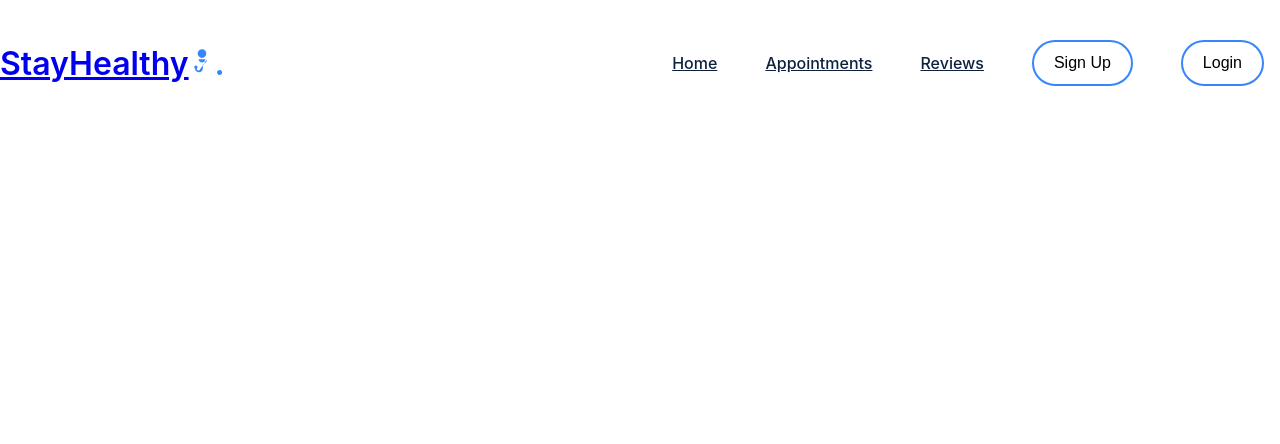
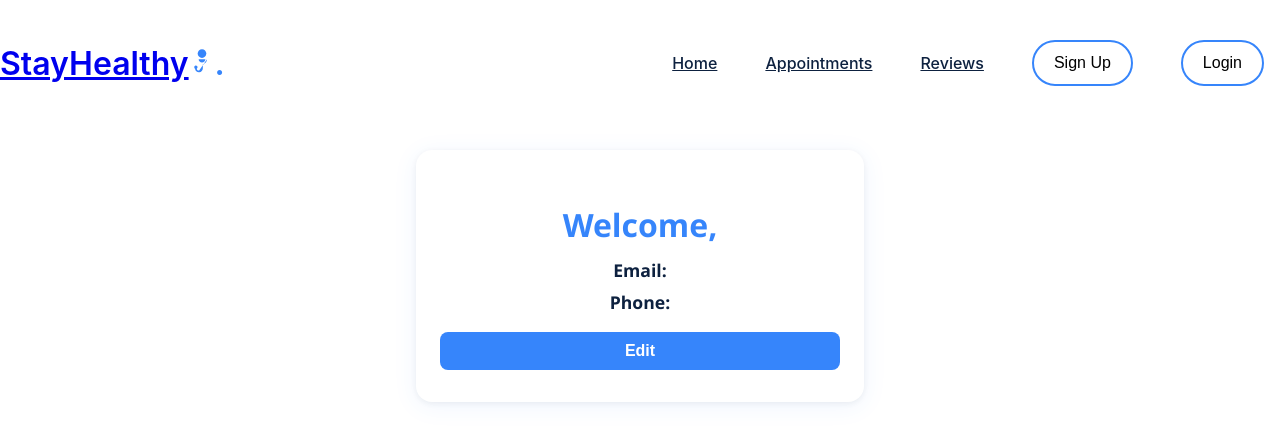
Before and after one commit to EPPE007/test_med_app, a React (Create React App) app: page /Profile in a window 1280 px wide. Shown: the top 444 px of the page. Built offline with nearby package versions, Linux system fonts and the light colour scheme; no server answers; sample sign-in values are in the browser's storage.

Commit message:
ProfileCard

```diff
--- a/src/App.js
+++ b/src/App.js
@@ -13,6 +13,7 @@ import FindDoctorSearch from './Components/FindDoctorSearch/FindDoctorSearch';
 import InstantConsultation from './Components/InstantConsultation/InstantConsultation';
 import Notification from './Components/Notification/Notification';
 import ReviewForm from './Components/ReviewForm/ReviewForm';
+import ProfileForm from './Components/ProfileCard/ProfileCard';
 
 // Function component for the main App
 function App() {
@@ -32,6 +33,8 @@ function App() {
                         <Route path="/instant-consultation" element={<InstantConsultation />} />
                         <Route path="/findDoctorSearch" element={<FindDoctorSearch />} />
                         <Route path="/Reviews" element={<ReviewForm />} />
+                        <Route path="/Profile" element={<ProfileForm />} />
+
                     </Routes>
                 </Notification>
             </BrowserRouter>
--- /dev/null
+++ b/src/Components/ProfileCard/ProfileCard.css
@@ -0,0 +1,74 @@
+.profile-container {
+    max-width: 400px;
+    margin: 150px auto;
+    background: #fff;
+    border-radius: 16px;
+    box-shadow: 0 4px 24px rgba(54, 133, 251, 0.08), 0 1.5px 6px rgba(0,0,0,0.06);
+    padding: 32px 24px;
+    font-family: 'Segoe UI', Arial, sans-serif;
+}
+
+.profile-details h1 {
+    font-size: 2rem;
+    color: #3685fb;
+    margin-bottom: 12px;
+    text-align: center;
+}
+
+.profile-details p {
+    font-size: 1.1rem;
+    color: #222;
+    margin: 8px 0;
+    text-align: center;
+}
+
+.profile-details b {
+    color: #0d213f;
+}
+
+.profile-details button,
+.profile-container button {
+    display: block;
+    width: 100%;
+    padding: 10px 0;
+    margin: 18px 0 0 0;
+    background: #3685fb;
+    color: #fff;
+    border: none;
+    border-radius: 8px;
+    font-size: 1rem;
+    font-weight: 600;
+    cursor: pointer;
+    transition: background 0.2s;
+}
+
+.profile-details button:hover,
+.profile-container button:hover {
+    background: #2563c9;
+}
+
+form label {
+    display: block;
+    margin: 18px 0 6px 0;
+    color: #0d213f;
+    font-weight: 500;
+}
+
+form input[type="text"],
+form input[type="email"] {
+    width: 100%;
+    padding: 10px;
+    border: 1.5px solid #dbeafe;
+    border-radius: 6px;
+    font-size: 1rem;
+    margin-bottom: 8px;
+    background: #f7fafc;
+    transition: border 0.2s;
+}
+
+form input[type="text"]:focus,
+form input[type="email"]:focus {
+    border: 1.5px solid #3685fb;
+    outline: none;
+    background: #fff;
+}
--- /dev/null
+++ b/src/Components/ProfileCard/ProfileCard.js
@@ -0,0 +1,162 @@
+// Following code has been commented with appropriate comments for your reference.
+// Import necessary modules from React and other files
+import React, { useEffect, useState } from "react";
+import { API_URL } from "../../config";
+import { useNavigate } from "react-router-dom";
+import "./ProfileCard.css"
+
+// Define a Function component called ProfileForm
+const ProfileForm = () => {
+    // Set up state variables using the useState hook
+    const [userDetails, setUserDetails] = useState({});
+    const [updatedDetails, setUpdatedDetails] = useState({});
+    const [editMode, setEditMode] = useState(false);
+
+    // Access the navigation functionality from React Router
+    const navigate = useNavigate();
+
+    // Use the useEffect hook to fetch user profile data when the component mounts or updates
+    useEffect(() => {
+        const authtoken = sessionStorage.getItem("auth-token");
+        if (!authtoken) {
+            navigate("/login");
+        } else {
+            fetchUserProfile();
+        }
+    }, [navigate]);
+
+    // Function to fetch user profile data from the API
+    const fetchUserProfile = async () => {
+        try {
+            const authtoken = sessionStorage.getItem("auth-token");
+            const email = sessionStorage.getItem("email"); // Get the email from session storage
+
+            if (!authtoken) {
+                navigate("/login");
+            } else {
+                const response = await fetch(`${API_URL}/api/auth/user`, {
+                    headers: {
+                        "Authorization": `Bearer ${authtoken}`,
+                        "Email": email, // Add the email to the headers
+                    },
+                });
+                if (response.ok) {
+                    const user = await response.json();
+                    setUserDetails(user);
+                    setUpdatedDetails(user);
+                } else {
+                    // Handle error case
+                    throw new Error("Failed to fetch user profile");
+                }
+            }
+        } catch (error) {
+            console.error(error);
+            // Handle error case
+        }
+    };
+
+    // Function to enable edit mode for profile details
+    const handleEdit = () => {
+        setEditMode(true);
+    };
+
+    // Function to update state when user inputs new data
+    const handleInputChange = (e) => {
+        setUpdatedDetails({
+            ...updatedDetails,
+            [e.target.name]: e.target.value,
+        });
+    };
+
+    // Function to handle form submission when user saves changes
+    const handleSubmit = async (e) => {
+        e.preventDefault();
+
+        try {
+            const authtoken = sessionStorage.getItem("auth-token");
+            const email = sessionStorage.getItem("email"); // Get the email from session storage
+
+            if (!authtoken || !email) {
+                navigate("/login");
+                return;
+            }
+
+            const payload = { ...updatedDetails };
+            const response = await fetch(`${API_URL}/api/auth/user`, {
+                method: "PUT",
+                headers: {
+                    "Authorization": `Bearer ${authtoken}`,
+                    "Content-Type": "application/json",
+                    "Email": email,
+                },
+                body: JSON.stringify(payload),
+            });
+
+            if (response.ok) {
+                // Update the user details in session storage
+                sessionStorage.setItem("name", updatedDetails.name);
+                sessionStorage.setItem("phone", updatedDetails.phone);
+
+                setUserDetails(updatedDetails);
+                setEditMode(false);
+                // Display success message to the user
+                alert(`Profile Updated Successfully!`);
+                navigate("/");
+            } else {
+                // Handle error case
+                throw new Error("Failed to update profile");
+            }
+        } catch (error) {
+            console.error(error);
+            // Handle error case
+        }
+    };
+
+    // Render the profile form with different sections based on edit mode
+    return (
+        <div className="profile-container">
+            {editMode ? (
+                <form onSubmit={handleSubmit}>
+                    <label>
+                        Email
+                        <input
+                            type="email"
+                            name="email"
+                            value={userDetails.email}
+                            disabled // Disable the email field
+                        />
+                    </label>
+                    <label>
+                        Name
+                        <input
+                            type="text"
+                            name="name"
+                            value={updatedDetails.name}
+                            onChange={handleInputChange}
+                        />
+                    </label>
+                    <label>
+                        Phone
+                        <input
+                            type="text"
+                            name="phone"
+                            value={updatedDetails.phone}
+                            onChange={handleInputChange}
+                        />
+                    </label>
+                    <button type="submit">Save</button>
+                </form>
+            ) : (
+                <div className="profile-details">
+                    <h1>Welcome, {userDetails.name}</h1>
+                    <p> <b>Email:</b> {userDetails.email}</p>
+                    <p><b>Phone:</b> {userDetails.phone}</p>
+                    <button onClick={handleEdit}>Edit</button>
+                </div>
+            )}
+        </div>
+    );
+};
+
+// Export the ProfileForm component as the default export
+export default ProfileForm;
--- a/src/config.js
+++ b/src/config.js
@@ -1,4 +1,4 @@
-export const API_URL = window.location.hostname === "localhost" ? "https://ericepp-8181.theiadockernext-0-labs-prod-theiak8s-4-tor01.proxy.cognitiveclass.ai/" : "add your theia server side url";
+export const API_URL = window.location.hostname === "localhost" ? "https://ericepp-8081.theiadockernext-0-labs-prod-theiak8s-4-tor01.proxy.cognitiveclass.ai/" : "add your theia server side url";
 console.log(
     "API_URL :",
     API_URL
```
Also changed, not shown: 1 other file (tests, documents, lock files or other folders).
